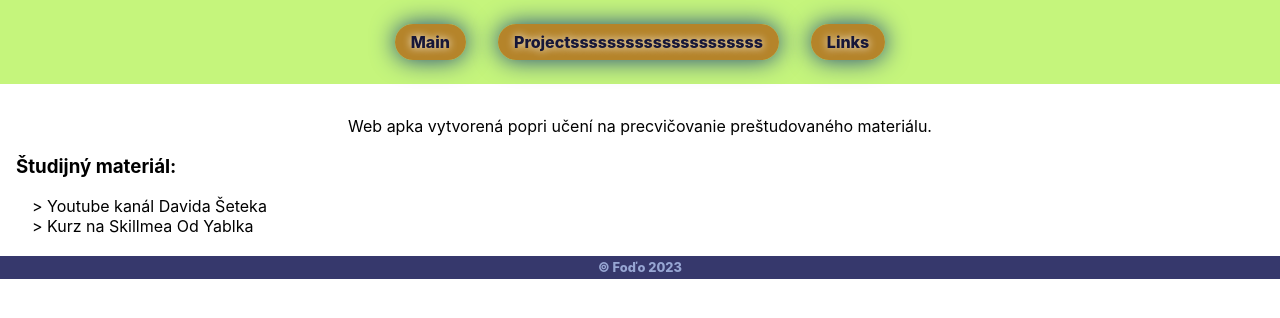
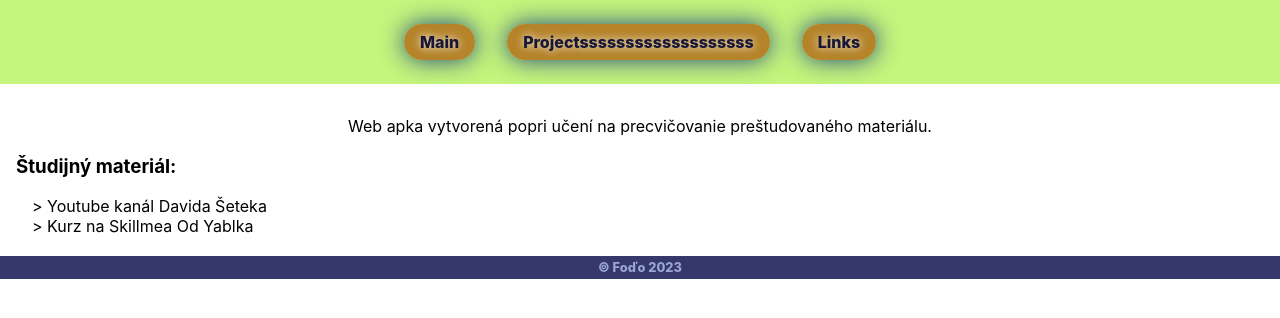
Before and after one commit to FodoFofo/Ucenie, a React (Create React App) app: page / in a window 1280 px wide. Shown: the top 318 px of the page. Built offline with nearby package versions, Linux system fonts and the light colour scheme; the HTML template or start-up script is replaced by a standard one.

Commit message:
Deploy test again

```diff
--- a/src/components/Navigation.tsx
+++ b/src/components/Navigation.tsx
@@ -11,7 +11,7 @@ const Navigation = () => {
         Main
       </NavLink>
       <NavLink className="nav-link" to="/projects">
-        Projectsssssssssssssssssssss
+        Projectsssssssssssssssssss
       </NavLink>
       <NavLink className="nav-link" to="/links">
         Links
```
